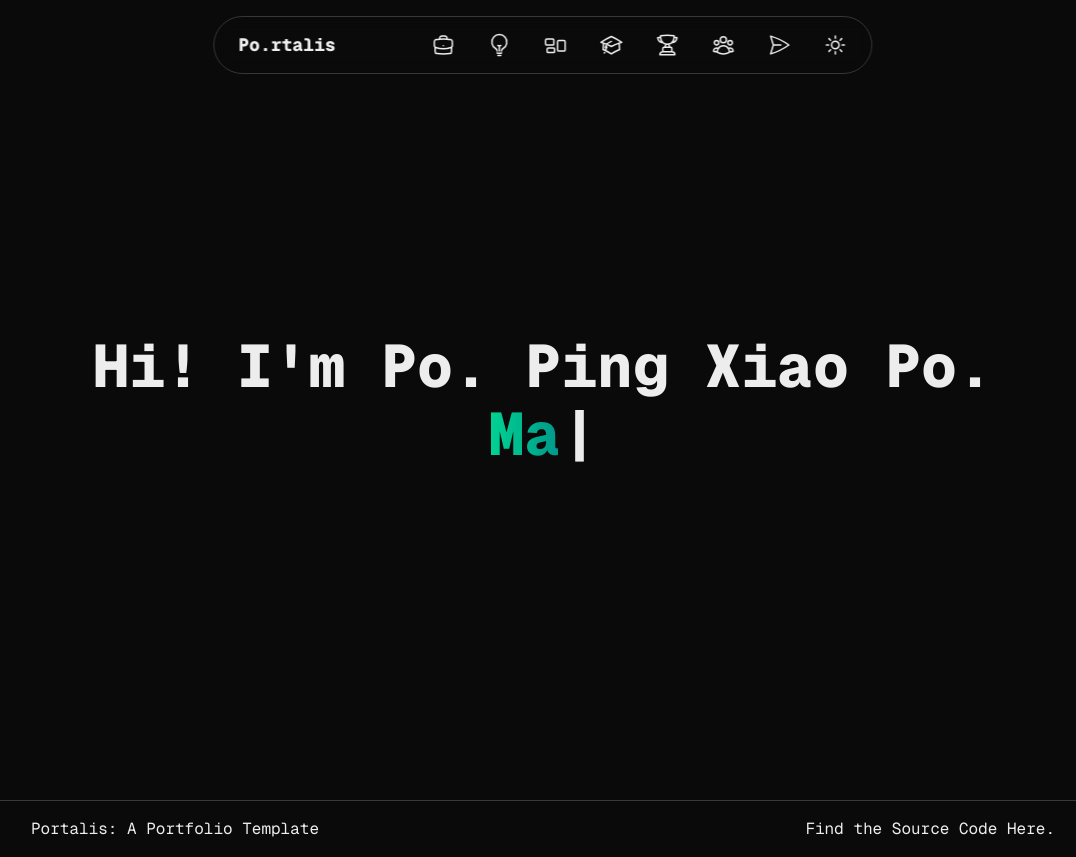
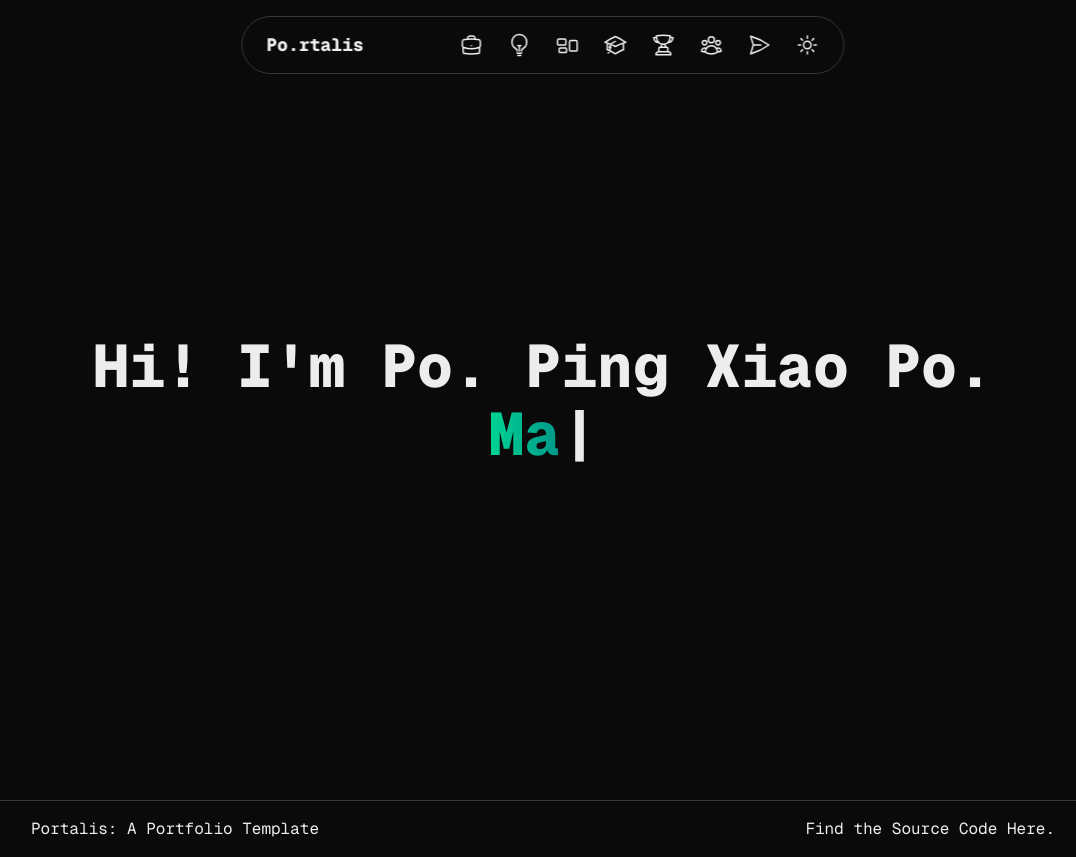
Before and after one commit to arBishal/Portalis, a Next.js app: page / in a window 1280 px wide. Shown: the whole page, without its empty margins (97-1173 px from the left). Built offline with nearby package versions, Linux system fonts and the light colour scheme.

Commit message:
chore: change gap and icon size in nav

```diff
--- a/components/layout/navbar.jsx
+++ b/components/layout/navbar.jsx
@@ -47,7 +47,7 @@ export default function Navbar() {
       />
 
       {/* links */}
-      <div className="flex gap-4 sm:gap-8 text-sm sm:text-lg items-center justify-center">
+      <div className="flex gap-4 sm:gap-6 text-sm sm:text-lg items-center justify-center">
         {NAV_LINKS.map(({ href, label, icon: Icon }, index) => (
         <Link
           key={index}
@@ -55,7 +55,7 @@ export default function Navbar() {
           aria-label={label}
           title={label}
         >
-          <Icon className="w-6 h-6 transition-transform duration-300 hover:-rotate-360 active:-rotate-15" />
+          <Icon className="w-5 h-5 sm:w-6 sm:h-6 transition-transform duration-300 hover:-rotate-360 active:-rotate-30" />
         </Link>
       ))}
 
@@ -67,9 +67,9 @@ export default function Navbar() {
           title="Toggle Theme"
         >
           {isDark ? (
-            <SunIcon className="w-6 h-6" />
+            <SunIcon className="w-5 h-5 sm:w-6 sm:h-6" />
           ) : (
-            <MoonIcon className="w-6 h-6" />
+            <MoonIcon className="w-5 h-5 sm:w-6 sm:h-6" />
           )}
         </button>
       </div>
```
